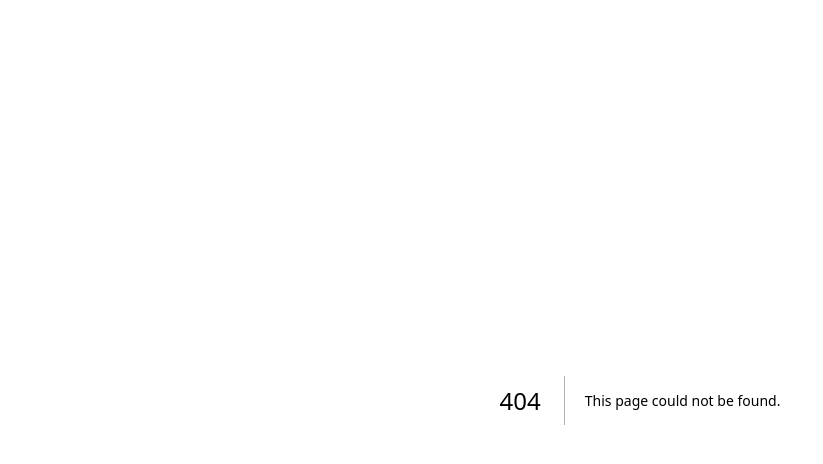
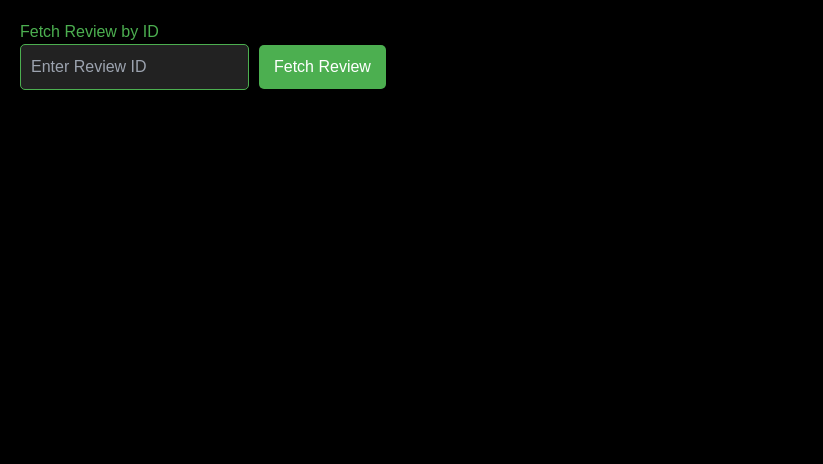
Before and after one commit to sahilt65/next-app, a Next.js app: page /graphql/review in a window 1280 px wide. Before the commit this address had no page. Shown: the top 464 px of the page, without its empty margins (0-823 px from the left). Built offline with nearby package versions, Linux system fonts and the light colour scheme.

Commit message:
fetch with particular id

```diff
--- /dev/null
+++ b/src/app/graphql/review/page.tsx
@@ -0,0 +1,77 @@
+"use client";
+
+import React, { useState } from "react";
+import { gql, useLazyQuery } from "@apollo/client";
+
+const GET_REVIEW = gql`
+  query GetReview($id: ID!) {
+    review(id: $id) {
+      id
+      rating
+      content
+    }
+  }
+`;
+
+const GraphQL = () => {
+  const [reviewId, setReviewId] = useState("");
+  const [fetchReview, { loading, error, data }] = useLazyQuery(GET_REVIEW);
+
+  return (
+    <div style={{ backgroundColor: "#000", color: "#fff", minHeight: "100vh", padding: "20px" }}>
+      <h1 style={{ color: "#4CAF50" }}>Fetch Review by ID</h1>
+
+      <input
+        type="text"
+        placeholder="Enter Review ID"
+        value={reviewId}
+        onChange={(e) => setReviewId(e.target.value)}
+        style={{
+          backgroundColor: "#222",
+          color: "#fff",
+          border: "1px solid #4CAF50",
+          padding: "10px",
+          marginRight: "10px",
+          borderRadius: "5px",
+          outline: "none"
+        }}
+      />
+
+      <button
+        onClick={() => fetchReview({ variables: { id: reviewId } })}
+        style={{
+          backgroundColor: "#4CAF50",
+          color: "#fff",
+          padding: "10px 15px",
+          border: "none",
+          borderRadius: "5px",
+          cursor: "pointer",
+          transition: "0.3s",
+        }}
+      >
+        Fetch Review
+      </button>
+
+      {loading && <p style={{ color: "#FFA500" }}>Loading...</p>}
+      {error && <p style={{ color: "#FF5733" }}>Error: {error.message}</p>}
+
+      {/* Handle case when review ID is not found */}
+      {data && !data.review && (
+        <p style={{ color: "#FF5733", marginTop: "10px" }}>
+          ❌ No review found for ID: <strong>{reviewId}</strong>
+        </p>
+      )}
+
+      {data && data.review && (
+        <div style={{ marginTop: "20px", padding: "15px", backgroundColor: "#222", borderRadius: "5px" }}>
+          <h3 style={{ color: "#4CAF50" }}>Review Details</h3>
+          <p><strong>ID:</strong> {data.review.id}</p>
+          <p><strong>Rating:</strong> {data.review.rating}</p>
+          <p><strong>Content:</strong> {data.review.content}</p>
+        </div>
+      )}
+    </div>
+  );
+};
+
+export default GraphQL;
```
